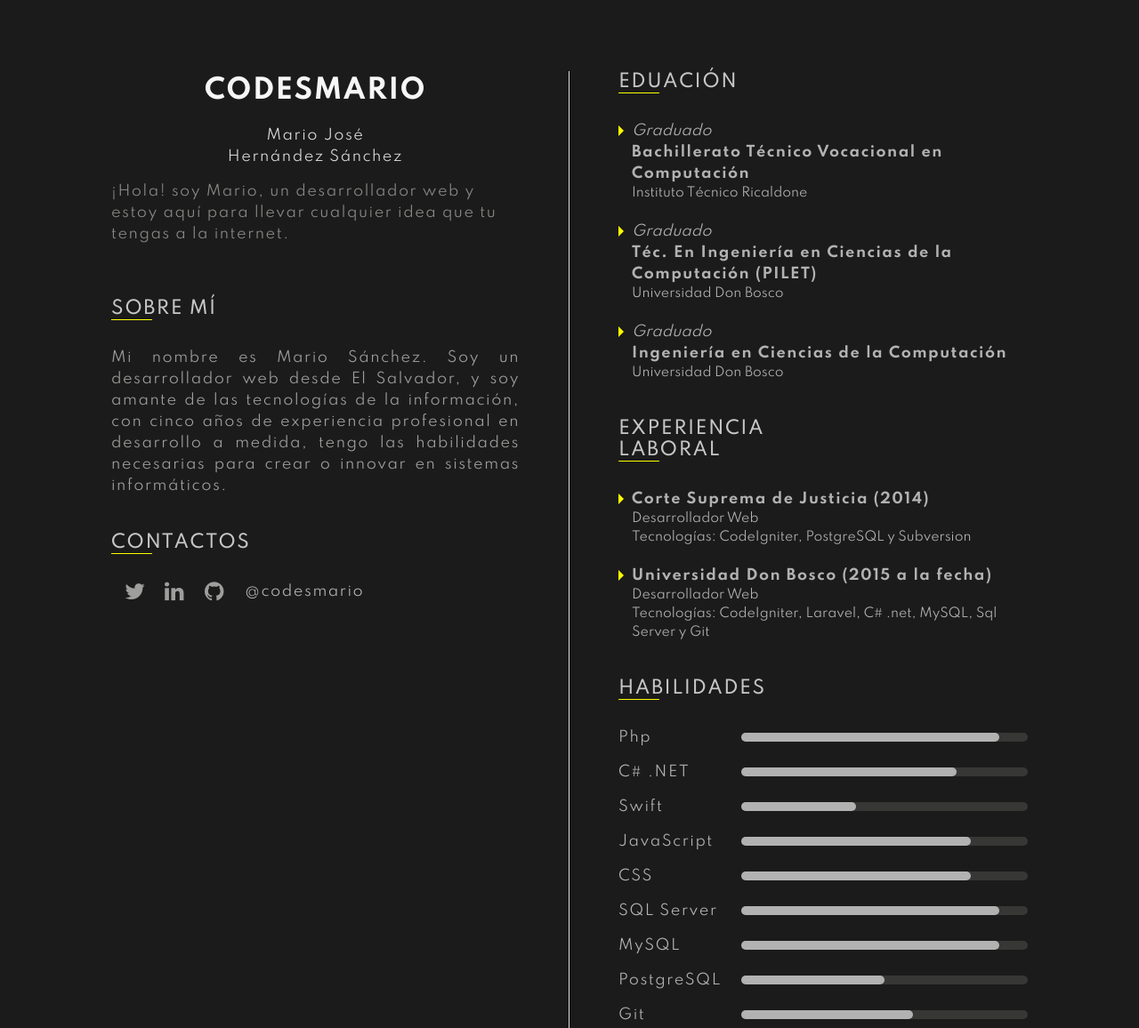
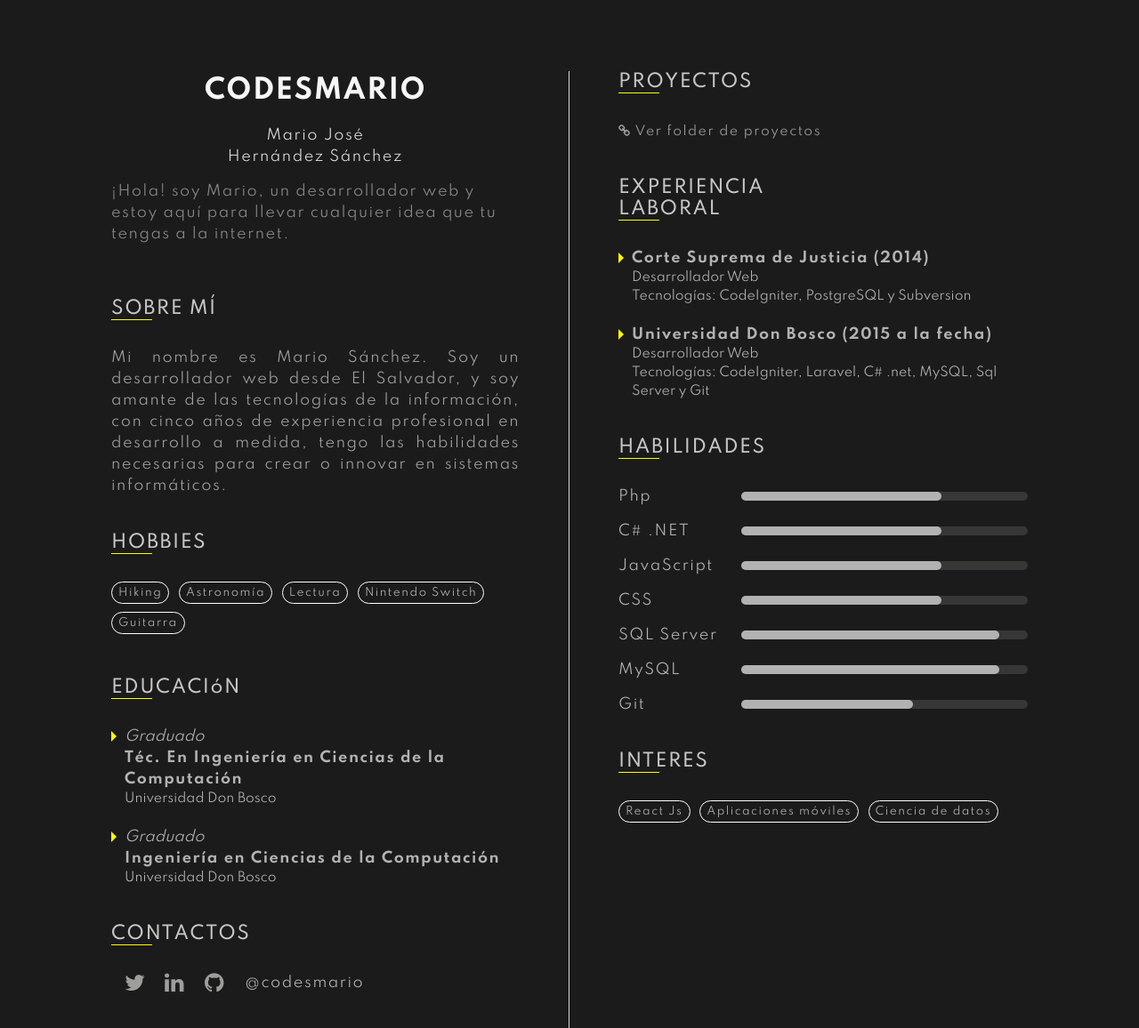
Before and after one commit to codesmario/codesmario.github.io, a website built with webpack: page index.html in a window 1280 px wide. Shown: the top 1156 px of the page at 89% size. Built offline with nearby package versions, Linux system fonts and the light colour scheme.

Commit message:
[update] mejoras en la presentación de la información y la construcción de la parte de proyectos

```diff
--- a/index.html
+++ b/index.html
@@ -53,6 +53,53 @@
                                     </div>
                                 </div>
                                 <!--  -->
+                                <div class="block">
+                                    <div class="block-head">
+                                        <h3>
+                                            <div>HOBBIES</div>
+                                            <span></span>
+                                        </h3>
+                                    </div>
+                                    <div class="block-body">
+                                        <!--  -->
+                                        <div class="hobbies">
+                                            <div class="hobbies-name"><span>Hiking</span></div>
+                                            <div class="hobbies-name"><span>Astronomía</span></div>
+                                            <div class="hobbies-name"><span>Lectura</span></div>
+                                            <div class="hobbies-name"><span>Nintendo Switch</span></div>
+                                            <div class="hobbies-name"><span>Guitarra</span></div>
+                                        </div>
+                                        <!--  -->
+                                    </div>
+                                </div>
+                                <!--  -->
+                                <div class="block">
+                                    <div class="block-head">
+                                        <h3>
+                                            EDUCACIóN
+                                            <span></span>
+                                        </h3>
+                                    </div>
+                                    <div class="block-body">
+                                        <ol>
+                                            <li>
+                                                <div class="item">
+                                                    <div class="item-cursive">Graduado</div>
+                                                    <div class="item-bold">Téc. En Ingeniería en Ciencias de la Computación</div>
+                                                    <div class="item-regular">Universidad Don Bosco</div>
+                                                </div>
+                                            </li>
+                                            <li>
+                                                <div class="item">
+                                                    <div class="item-cursive">Graduado</div>
+                                                    <div class="item-bold">Ingeniería en Ciencias de la Computación</div>
+                                                    <div class="item-regular">Universidad Don Bosco</div>
+                                                </div>
+                                            </li>
+                                        </ol>
+                                    </div>
+                                </div>
+                                <!--  -->
                                 <div class="block vw-desktop">
                                     <div class="block-head">
                                         <h3>
@@ -61,16 +108,6 @@
                                         </h3>
                                     </div>
                                     <div class="block-body">
-<!--
-                                        <ul>
-                                            <li>
-                                                <i class="fa fa-phone"></i> <span>70495135</span>
-                                            </li>
-                                            <li>
-                                                <i class="fa fa-envelope-o"></i> <span>mariojose1693@gmail.com</span>
-                                            </li>
-                                        </ul>
-                                        -->
                                         <div>
                                             <ul class="networking">
                                                 <li><a href="https://twitter.com/codesmario" target="_blank" rel="noopener noreferrer"><i class="fa fa-twitter"></i></a></li>
@@ -89,37 +126,18 @@
                         <!--  -->
                         <div class="col-md-6" data-aos="fade-left" data-aos-duration="3000">
                             <div class="section">
+
                                 <div class="block">
                                     <div class="block-head">
                                         <h3>
-                                            EDUACIÓN
+                                            PROYECTOS
                                             <span></span>
                                         </h3>
                                     </div>
                                     <div class="block-body">
-                                        <ol>
-                                            <li>
-                                                <div class="item">
-                                                    <div class="item-cursive">Graduado</div>
-                                                    <div class="item-bold">Bachillerato Técnico Vocacional en Computación</div>
-                                                    <div class="item-regular">Instituto Técnico Ricaldone</div>
-                                                </div>
-                                            </li>
-                                            <li>
-                                                <div class="item">
-                                                    <div class="item-cursive">Graduado</div>
-                                                    <div class="item-bold">Téc. En Ingeniería en Ciencias de la Computación (PILET)</div>
-                                                    <div class="item-regular">Universidad Don Bosco</div>
-                                                </div>
-                                            </li>
-                                            <li>
-                                                <div class="item">
-                                                    <div class="item-cursive">Graduado</div>
-                                                    <div class="item-bold">Ingeniería en Ciencias de la Computación</div>
-                                                    <div class="item-regular">Universidad Don Bosco</div>
-                                                </div>
-                                            </li>
-                                        </ol>
+                                        <p>
+                                            <a href="./folder.html" class="bd-link"> <i class="fa fa-link"></i> Ver folder de proyectos</a>
+                                        </p>
                                     </div>
                                 </div>
                                 <!--  -->
@@ -169,35 +187,35 @@
                                         <div class="abilities">
                                             <div class="abilities-name">Php</div>
                                             <div class="abilities-bar">
-                                                <div class="bar-progress" style="width:90%"></div>
+                                                <div class="bar-progress" style="width:70%"></div>
                                             </div>
                                         </div>
                                         <!--  -->
                                         <div class="abilities">
                                             <div class="abilities-name">C# .NET</div>
                                             <div class="abilities-bar">
-                                                <div class="bar-progress" style="width:75%"></div>
+                                                <div class="bar-progress" style="width:70%"></div>
                                             </div>
                                         </div>
                                         <!--  -->
-                                        <div class="abilities">
+                                        <!-- <div class="abilities">
                                             <div class="abilities-name">Swift</div>
                                             <div class="abilities-bar">
                                                 <div class="bar-progress" style="width:40%"></div>
                                             </div>
-                                        </div>
+                                        </div> -->
                                         <!--  -->
                                         <div class="abilities">
                                             <div class="abilities-name">JavaScript</div>
                                             <div class="abilities-bar">
-                                                <div class="bar-progress" style="width:80%"></div>
+                                                <div class="bar-progress" style="width:70%"></div>
                                             </div>
                                         </div>
                                         <!--  -->
                                         <div class="abilities">
                                             <div class="abilities-name">CSS</div>
                                             <div class="abilities-bar">
-                                                <div class="bar-progress" style="width:80%"></div>
+                                                <div class="bar-progress" style="width:70%"></div>
                                             </div>
                                         </div>
                                         <!--  -->
@@ -216,23 +234,30 @@
                                         </div>
                                         <!--  -->
                                         <div class="abilities">
-                                            <div class="abilities-name">PostgreSQL</div>
-                                            <div class="abilities-bar">
-                                                <div class="bar-progress" style="width:50%"></div>
-                                            </div>
-                                        </div>
-                                        <!--  -->
-                                        <div class="abilities">
                                             <div class="abilities-name">Git</div>
                                             <div class="abilities-bar">
                                                 <div class="bar-progress" style="width:60%"></div>
                                             </div>
                                         </div>
                                         <!--  -->
-
-
-
-
+                                    </div>
+                                </div>
+                                <!--  -->
+                                <div class="block">
+                                    <div class="block-head">
+                                        <h3>
+                                            <div>INTERES</div>
+                                            <span></span>
+                                        </h3>
+                                    </div>
+                                    <div class="block-body">
+                                        <!--  -->
+                                        <div class="hobbies">
+                                            <div class="hobbies-name"><span>React Js</span></div>
+                                            <div class="hobbies-name"><span>Aplicaciones móviles</span></div>
+                                            <div class="hobbies-name"><span>Ciencia de datos</span></div>
+                                        </div>
+                                        <!--  -->
                                     </div>
                                 </div>
                                 <!--  -->
@@ -244,16 +269,6 @@
                                         </h3>
                                     </div>
                                     <div class="block-body">
-                                        <!--
-                                        <ul>
-                                            <li>
-                                                <i class="fa fa-phone"></i> <span>70495135</span>
-                                            </li>
-                                            <li>
-                                                <i class="fa fa-envelope-o"></i> <span>mariojose1693@gmail.com</span>
-                                            </li>
-                                        </ul>
-                                        -->
                                         <div>
                                             <ul class="networking">
                                                 <li><a href="https://twitter.com/codesmario" target="_blank" rel="noopener noreferrer"><i class="fa fa-twitter"></i></a></li>
--- a/package.json
+++ b/package.json
@@ -5,7 +5,8 @@
   "main": "index.js",
   "scripts": {
     "test": "echo \"Error: no test specified\" && exit 1",
-    "build": "webpack --watch --mode development"
+    "build": "webpack --watch --mode development",
+    "start": "webpack-dev-server --watch --mode development --open --port 8888"
   },
   "repository": {
     "type": "git",
@@ -20,7 +21,8 @@
   "homepage": "https://github.com/codesmario/codesmario.github.io#readme",
   "devDependencies": {
     "webpack": "^4.43.0",
-    "webpack-cli": "^3.3.12"
+    "webpack-cli": "^3.3.12",
+    "webpack-dev-server": "^3.11.2"
   },
   "dependencies": {
     "aos": "^2.3.4",
--- a/src/sass/style.scss
+++ b/src/sass/style.scss
@@ -61,6 +61,15 @@ body {
         p {
             text-align: justify;
             color: #9e9e9d;
+            a.bd-link {
+                color: #9e9e9d;
+                font-size: 14px;
+                text-decoration: none;
+                &:hover {
+                    color: $yellowi-color;
+                    border-bottom: 1pt dotted $yellowi-color;
+                }
+            }
         }
         ol {
             padding: 0 !important;
@@ -160,6 +169,22 @@ body {
     }
 }
 
+.hobbies {
+    display: block;
+    width: 100%;
+    .hobbies-name {
+        display: inline-block;
+        padding: 0px 5px 0 0;
+        margin-bottom: 10px;
+        span {
+            border: 1pt solid #fff;
+            border-radius: 50px;
+            padding: 5px 7px;
+            font-size: 12px;
+        }
+    }
+}
+
 .vw-mobile {
     display: none;
 }
--- a/webpack.config.js
+++ b/webpack.config.js
@@ -7,6 +7,11 @@ module.exports = {
         path: path.resolve(__dirname, 'dist/js'),
         filename: 'bundle.js'
     },
+    devServer: {
+        port: 9001,
+        headers: { "Access-Control-Allow-Origin": "*" },
+    },
+    devtool: "inline-source-map",
     module: {
         rules: [
           {
```
Also changed, not shown: folder.html (added, +53 -0 lines), 3 other files.
